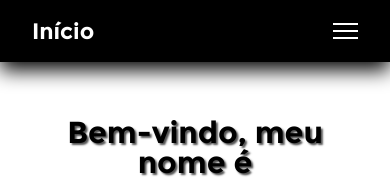
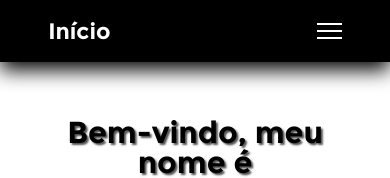
Before and after one commit to hrvieira/portfolioBW, a plain HTML site: page index.html in a window 390 px wide. Shown: the top 178 px of the page. Drawn offline with Linux system fonts and the light colour scheme; files whose address does not match are found by name.

Commit message:
Melhora no design

```diff
--- a/css/header.css
+++ b/css/header.css
@@ -27,6 +27,12 @@
   font-size: 1.4rem;
   display: block;
   align-self: center;
+
+  margin-left: 5%;
+}
+
+#nav {
+  margin-right: 3%;
 }
 
 #menu {
@@ -54,7 +60,11 @@
   padding: 15px 0 15px 15px;
 }
 
-@media (max-width: 650px) {
+@media (max-width: 700px) {
+  #nav {
+    margin-right: 5%;
+  }
+
   #btn-mobile {
     color: #FFF;
     display: flex;
```
